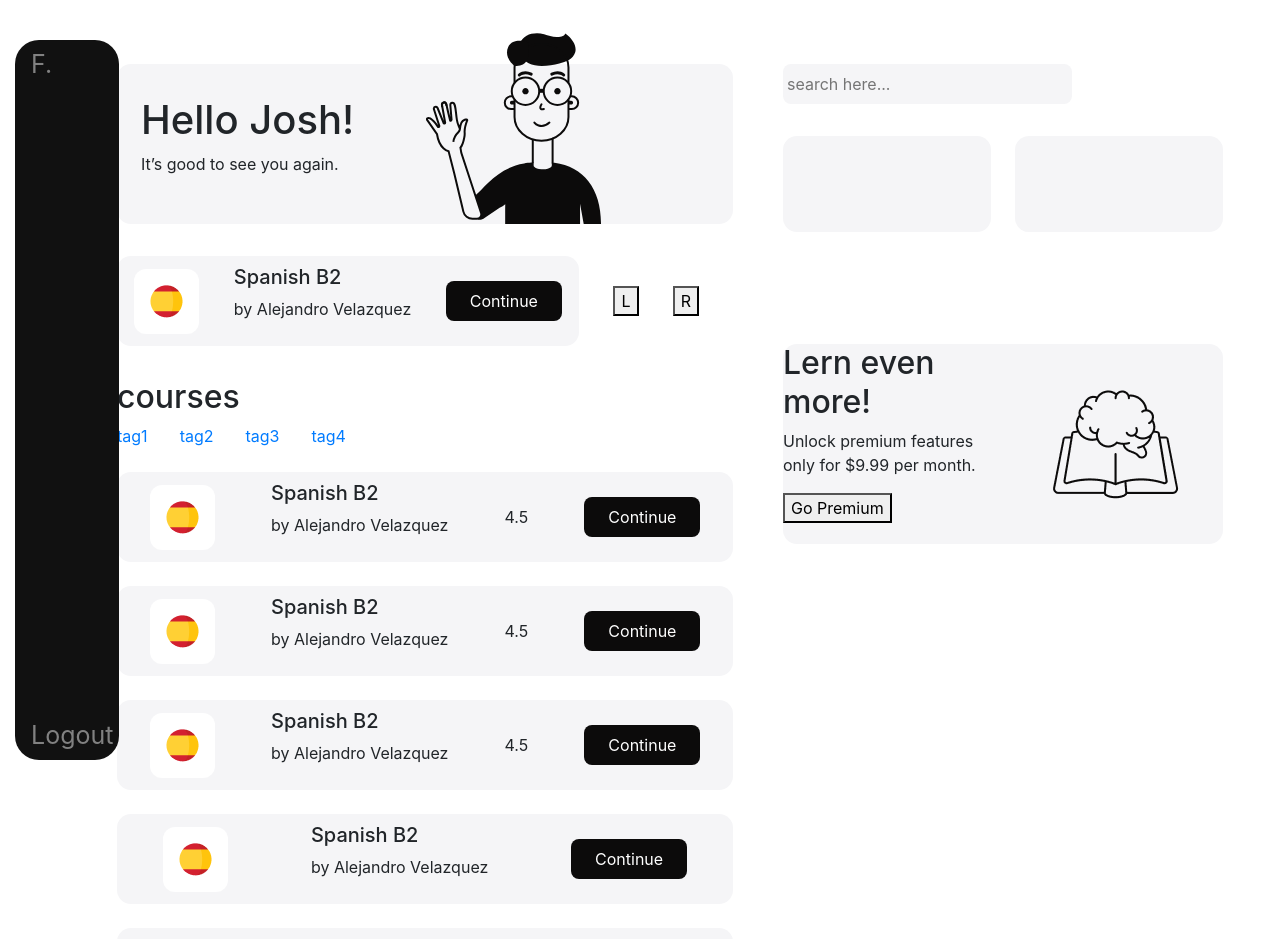
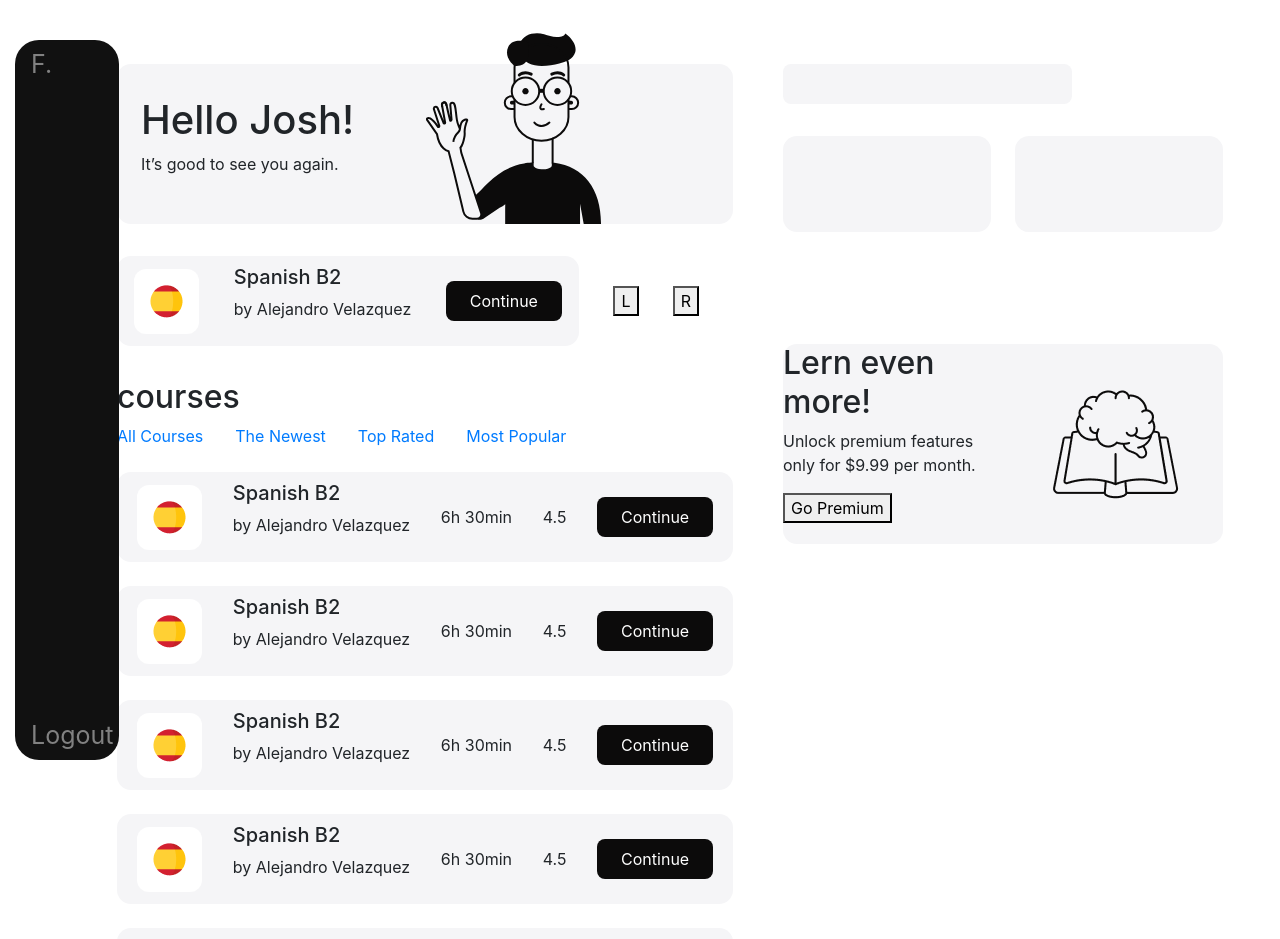
Before and after one commit to jimmy0705/clinikk-task, a React (Create React App) app: page / in a window 1280 px wide. Shown: the top 939 px of the page. Built offline with nearby package versions, Linux system fonts and the light colour scheme.

Commit message:
ui changes

```diff
--- /dev/null
+++ b/src/Allcoursesdata.js
@@ -0,0 +1,48 @@
+
+
+const AllcoursesData = [
+    {
+        id: 1,
+        title:"Spanish B2",
+        img:"Spanish B2",
+        author:"Spanish B2",
+        url: "It’s hard to explain puns to kleptomaniacs because they always take things literally."
+    },
+    {
+        id: 2,
+        title:"Spanish B2",
+        img:"Spanish B2",
+        author:"Spanish B2",
+        url: "It’s hard to explain puns to kleptomaniacs because they always take things literally."
+    },
+    {
+        id: 3,
+        title:"Spanish B2",
+        img:"Spanish B2",
+        author:"Spanish B2",
+        url: "It’s hard to explain puns to kleptomaniacs because they always take things literally."
+    },
+    {
+        id: 4,
+        title:"Spanish B2",
+        img:"Spanish B2",
+        author:"Spanish B2",
+        url: "It’s hard to explain puns to kleptomaniacs because they always take things literally."
+    },
+    {
+        id: 5,
+        title:"Spanish B2",
+        img:"Spanish B2",
+        author:"Spanish B2",
+        url: "It’s hard to explain puns to kleptomaniacs because they always take things literally."
+    },
+    {
+        id: 6,
+        title:"Spanish B2",
+        img:"Spanish B2",
+        author:"Spanish B2",
+        url: "It’s hard to explain puns to kleptomaniacs because they always take things literally."
+    }
+]
+
+export default AllcoursesData
--- a/src/App.js
+++ b/src/App.js
@@ -3,6 +3,10 @@ import React from 'react';
 import Main from './components/Main'
 // import logo from './logo.svg';
 // import './App.css';
+
+// import MycoursesData from "./Mycoursedata"
+// import AllcoursesData from "./Allcoursesdata"
+
 
 function App() {
   return (
--- /dev/null
+++ b/src/Mycoursedata.js
@@ -0,0 +1,34 @@
+
+
+const MycoursesData = [
+    {
+        id: 1,
+        title:"Spanish B2",
+        img:"Spanish B2",
+        author:"Spanish B2",
+        url: "It’s hard to explain puns to kleptomaniacs because they always take things literally."
+    },
+    {
+        id: 2,
+        title:"Spanish B2",
+        img:"Spanish B2",
+        author:"Spanish B2",
+        url: "It’s hard to explain puns to kleptomaniacs because they always take things literally."
+    },
+    {
+        id: 3,
+        title:"Spanish B2",
+        img:"Spanish B2",
+        author:"Spanish B2",
+        url: "It’s hard to explain puns to kleptomaniacs because they always take things literally."
+    },
+    {
+        id: 4,
+        title:"Spanish B2",
+        img:"Spanish B2",
+        author:"Spanish B2",
+        url: "It’s hard to explain puns to kleptomaniacs because they always take things literally."
+    }
+]
+
+export default MycoursesData
--- a/src/components/Main.js
+++ b/src/components/Main.js
@@ -10,7 +10,12 @@ import Welcome from './courses/Welcome';
 import Data from './mydata/Index';
 import Sidenavbar from './navbar/Sidenavbar';
 
+import AllcoursesData from "../Allcoursesdata";
+import MycoursesData from "../Mycoursedata"
+
+
 function Main() {
+ // console.log(MycoursesData)
   return (
     <div className="main-area">
         < Sidenavbar/>
@@ -23,8 +28,9 @@ function Main() {
     {/* </Col> */}
     <Col sm={7}>
         <Welcome/>
-        <Mycourse/>
-        <Allcourse/>
+        <Mycourse MycoursesData={MycoursesData}/>
+        {  AllcoursesData.map(course => <Allcourse course={course}  />)}
+        {/* <Allcourse/> */}
     </Col>
     <Col sm={5}>
         <Data/>
--- a/src/components/courses/Allcourses.js
+++ b/src/components/courses/Allcourses.js
@@ -13,10 +13,10 @@ function Allcourse() {
     <div className="allcourse-area">
       <h2>courses </h2>
       <div className="filter-tabs-area">
-          <a className="tabs" href="#">tag1</a>
-          <a className="tabs" href="#">tag2</a>
-          <a className="tabs" href="#">tag3</a>
-          <a className="tabs" href="#">tag4</a>
+          <a className="tabs" href="#">All Courses</a>
+          <a className="tabs" href="#">The Newest</a>
+          <a className="tabs" href="#">Top Rated</a>
+          <a className="tabs" href="#">Most Popular</a>
       </div>
 
       {/* all courses area */}
@@ -28,6 +28,9 @@ function Allcourse() {
       <div>
       <h5>Spanish B2</h5>
       <p>by Alejandro Velazquez</p>
+      </div>
+      <div>
+      6h 30min
       </div>
       <div>
         4.5
@@ -48,6 +51,9 @@ function Allcourse() {
       <p>by Alejandro Velazquez</p>
       </div>
       <div>
+      6h 30min
+      </div>
+      <div>
         4.5
       </div>
 
@@ -64,6 +70,31 @@ function Allcourse() {
       <div>
       <h5>Spanish B2</h5>
       <p>by Alejandro Velazquez</p>
+      </div>
+      <div>
+      6h 30min
+      </div>
+      <div>
+        4.5
+      </div>
+
+      <div>
+        <button  className="mycourse-btn">Continue</button>
+      </div>
+
+      </div>
+
+      <div className="course-div">
+      <div className="course-img-area">
+      <img className="img-fluid course-img" src={require('./images/course1.png')} />
+      </div>
+
+      <div>
+      <h5>Spanish B2</h5>
+      <p>by Alejandro Velazquez</p>
+      </div>
+      <div>
+      6h 30min
       </div>
       <div>
         4.5
@@ -85,19 +116,9 @@ function Allcourse() {
       </div>
 
       <div>
-        <button  className="mycourse-btn">Continue</button>
+      6h 30min
       </div>
 
-      </div>
-      <div className="course-div">
-      <div className="course-img-area">
-      <img className="img-fluid course-img" src={require('./images/course1.png')} />
-      </div>
-
-      <div>
-      <h5>Spanish B2</h5>
-      <p>by Alejandro Velazquez</p>
-      </div>
       <div>
         4.5
       </div>
@@ -118,22 +139,7 @@ function Allcourse() {
       </div>
 
       <div>
-        4.5
-      </div>
-
-      <div>
-        <button  className="mycourse-btn">Continue</button>
-      </div>
-
-      </div>
-      <div className="course-div">
-      <div className="course-img-area">
-      <img className="img-fluid course-img" src={require('./images/course1.png')} />
-      </div>
-
-      <div>
-      <h5>Spanish B2</h5>
-      <p>by Alejandro Velazquez</p>
+      6h 30min
       </div>
       <div>
         4.5
--- a/src/components/mydata/Searchbar.js
+++ b/src/components/mydata/Searchbar.js
@@ -15,7 +15,7 @@ function Searchbar() {
     <div className="searchbar-area">
 
      <form>
-         <input className="searchbar" type="text" placeholder="search here..." />
+         <input className="searchbar" type="text" placeholder="" />
      </form>
 </div>
 
```
